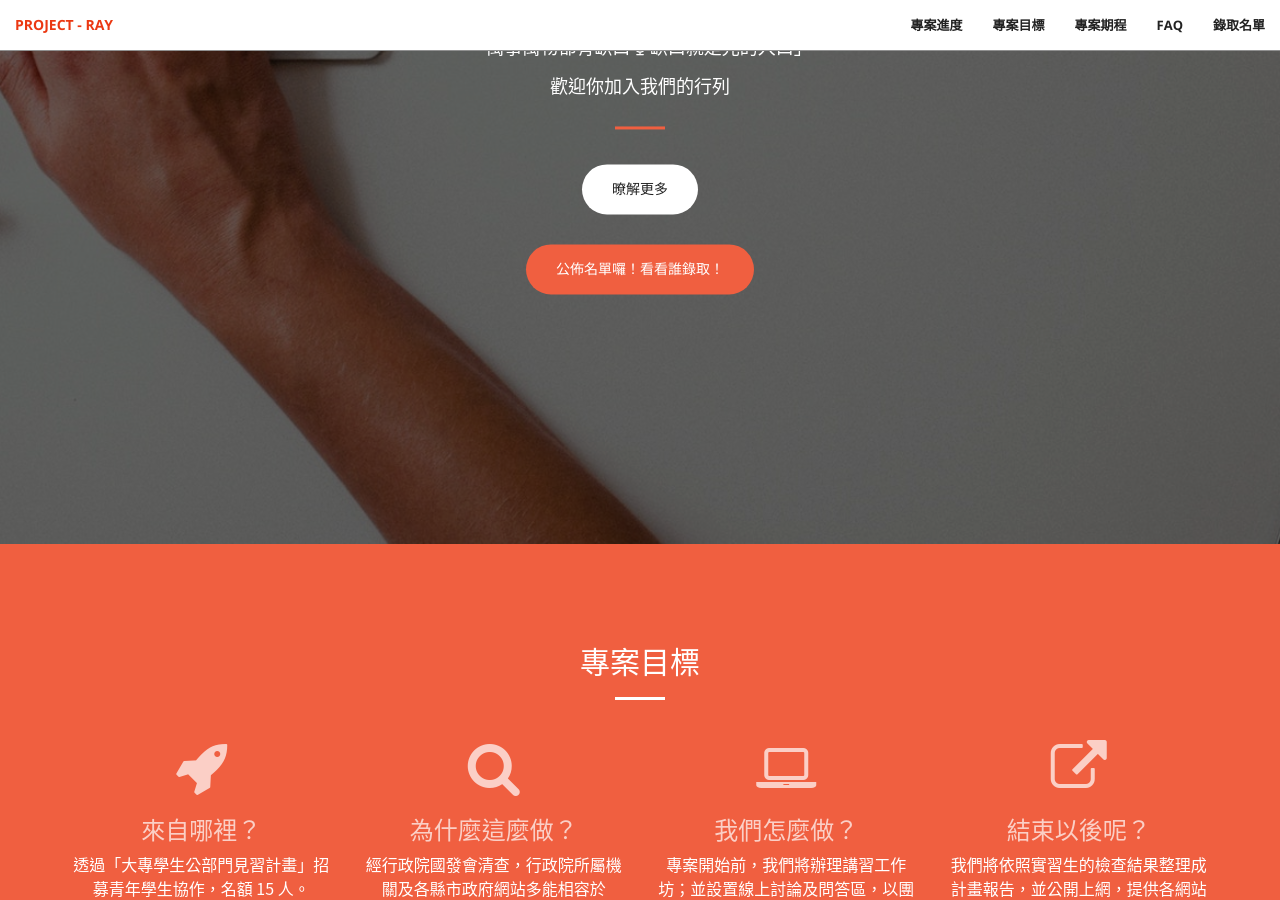
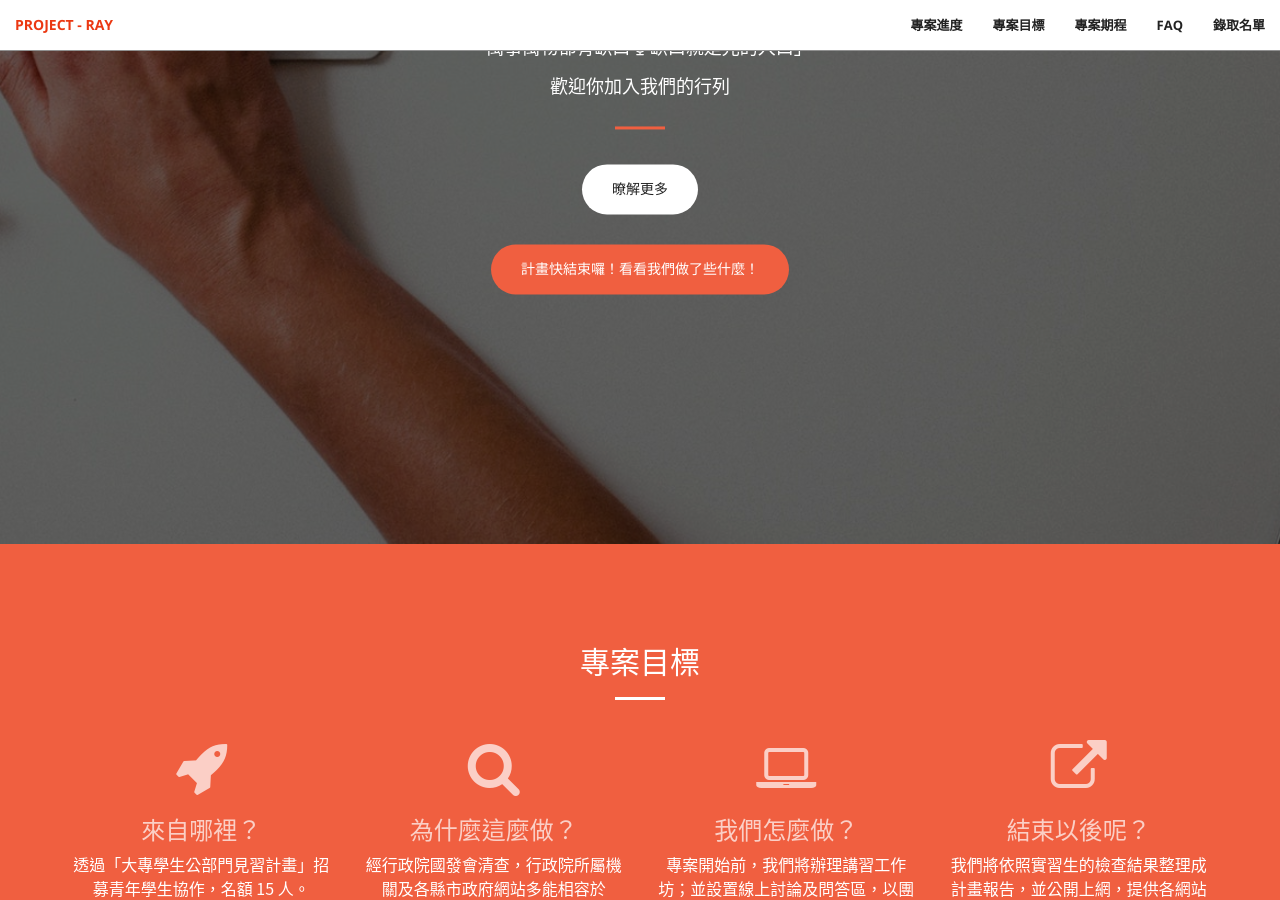
Before and after one commit to PDIS/ray2018, a Jekyll site: the page built from docs/index.html, in a window 1280 px wide and 900 px high, scrolled down 356 px. Built offline with Jekyll 4.4.1, drawn with Linux system fonts in a browser that asks for light colours.

Commit message:
update call to action button

```diff
--- a/docs/_includes/header.html
+++ b/docs/_includes/header.html
@@ -11,7 +11,7 @@
             <a href="#services" class="btn btn-default btn-xl page-scroll">暸解更多</a>
             <br>
             <br>
-            <a href="#admission-list" class="btn btn-primary btn-xl page-scroll">公佈名單囉！看看誰錄取！</a>
+            <a href="/progress#statistics" class="btn btn-primary btn-xl page-scroll">計畫快結束囉！看看我們做了些什麼！</a>
         </div>
     </div>
     <audio id="au_say">
```
